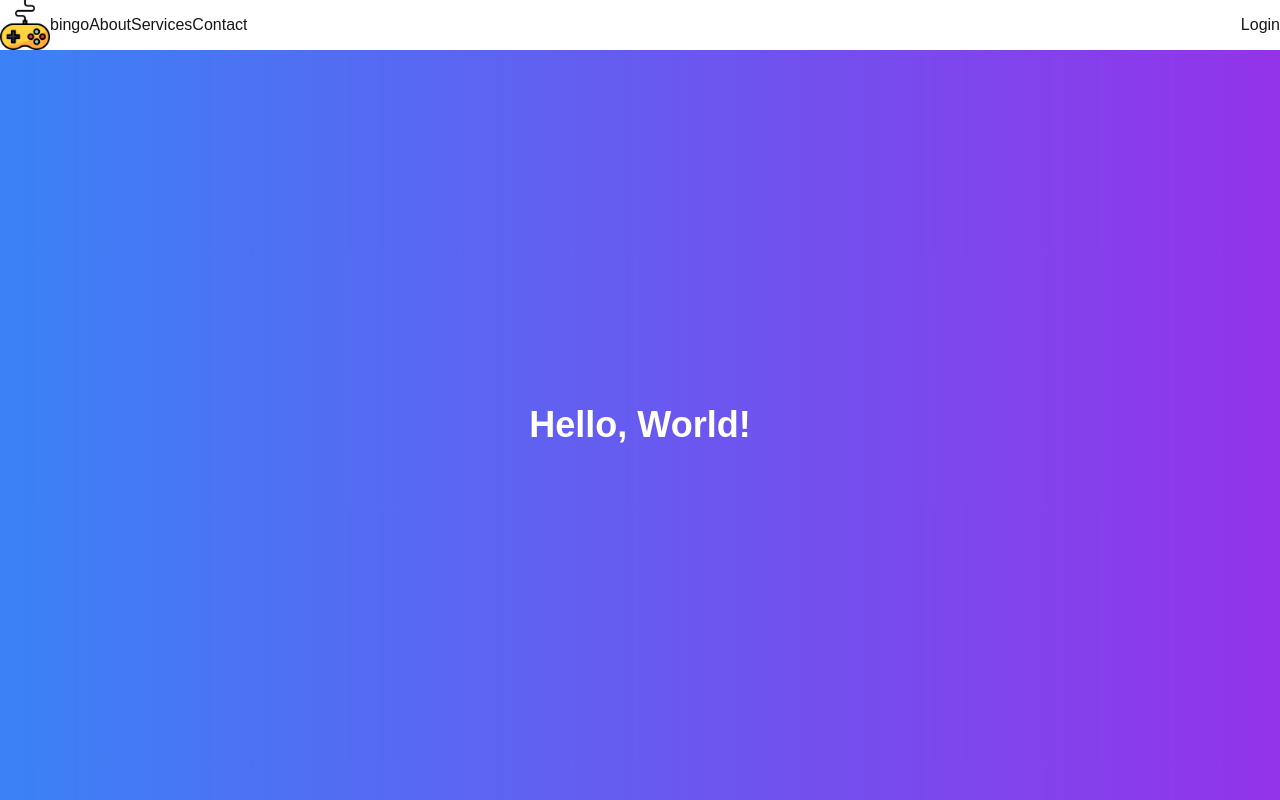
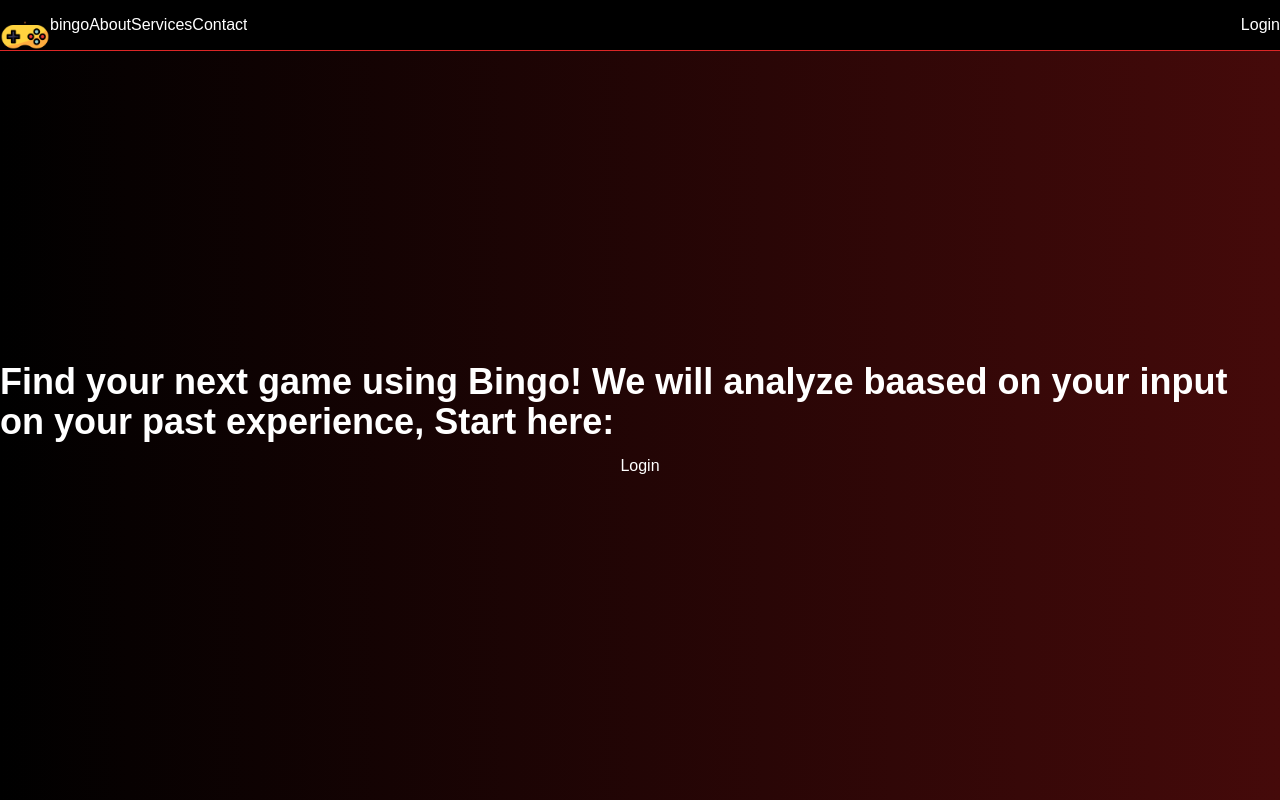
Before and after one commit to Bing6000s/Bingo, a Next.js app in the folder bingo/: page / in a window 1280 px wide. Built offline with nearby package versions, Linux system fonts and the light colour scheme.

Commit message:
black and red theme. Need to figure how to separate the menubar

```diff
--- a/bingo/src/app/page.js
+++ b/bingo/src/app/page.js
@@ -16,16 +16,24 @@ export default function HelloPage() {
   const end = <button className="p-button">Login</button>;
 
   return (
-    <div className="flex flex-col h-screen">
+    <div className="flex flex-col h-screen bg-black text-white">
         <title>
             Bingo - Home
         </title>
       {/* Navbar */}
-      <Menubar model={items} start={start} end={end} />
+      <Menubar model={items} start={start} end={end} className="bg-black text-white border-b border-red-600"/>
 
       {/* Main Content */}
-      <div className="flex flex-1 items-center justify-center bg-gradient-to-r from-blue-500 to-purple-600">
-        <h1 className="text-4xl font-bold text-white">Hello, World!</h1>
+      <div className="flex flex-1 flex-col items-center justify-center bg-gradient-to-r from-black to-red-950">
+        <h1 className="text-4xl font-bold text-white">
+          Find your next game using Bingo! We will analyze baased on
+          your input on your past experience,
+          Start here:</h1>
+        <button className="px-6 py-3 ">Login</button>
+      </div>
+      <div>
+
+
       </div>
     </div>
   );
```
Also changed, not shown: bingo/public/Bingo.webp (added), bingo/public/bingso.webp (added).
